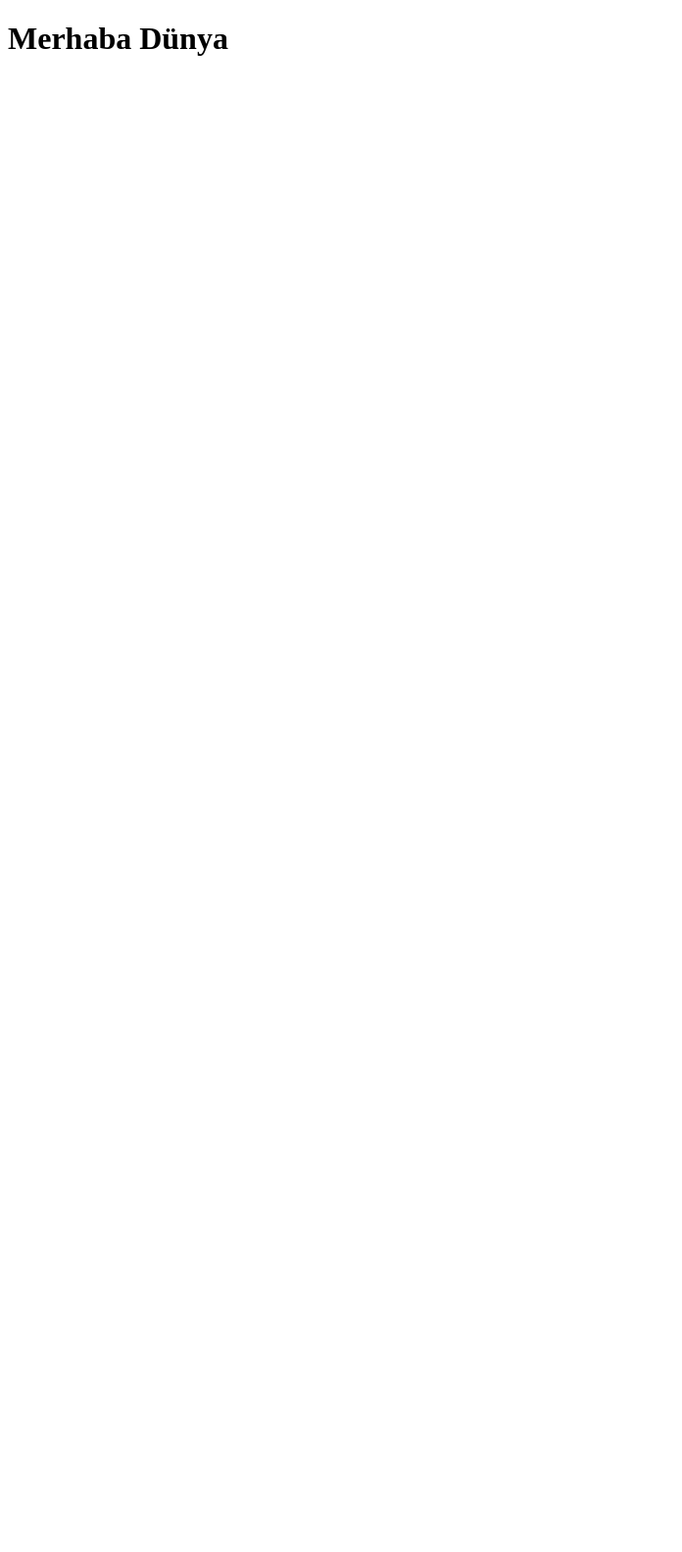
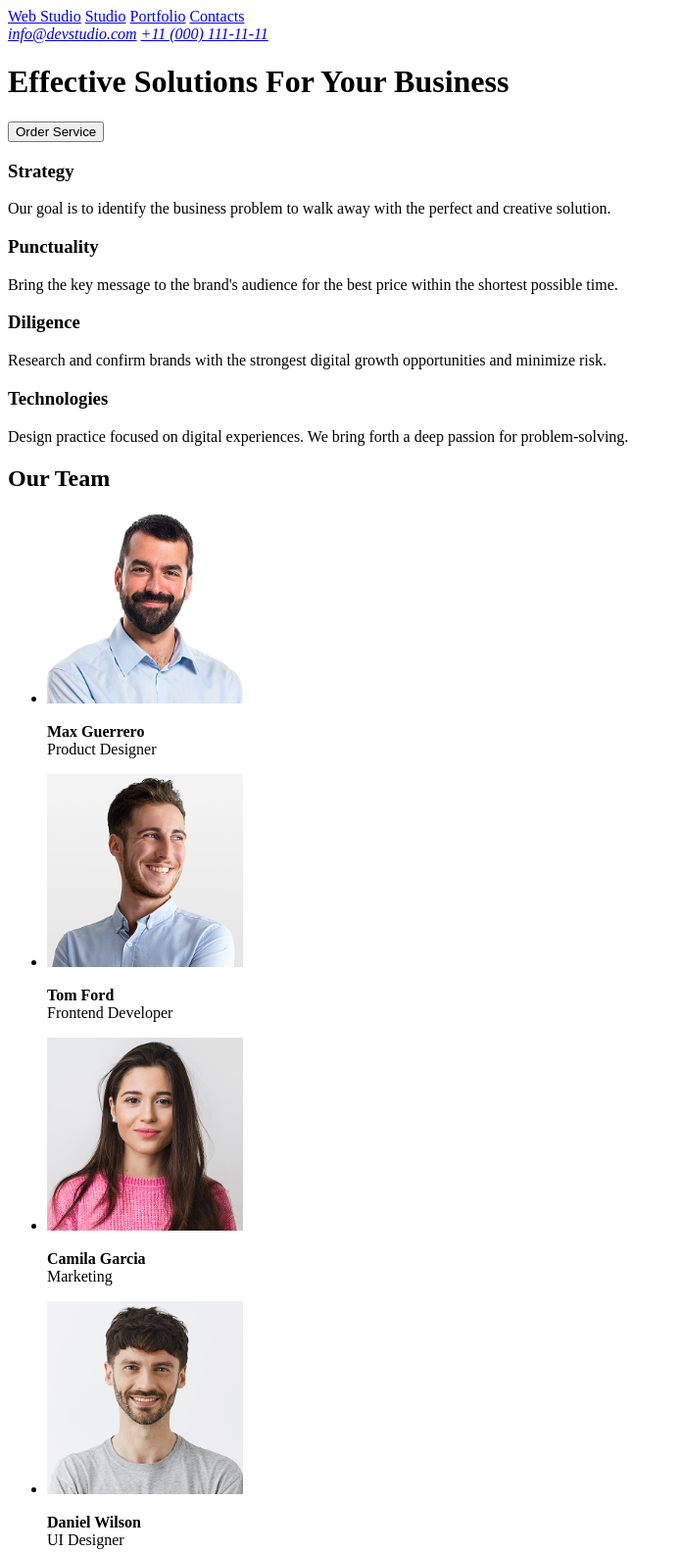
Before and after one commit to onurengn10/goit-markup-hw-01, a plain HTML site: page index.html in a window 1280 px wide. Shown: the top 1584 px of the page at 98% size, without its empty margins (0-696 px from the left). Before the commit the page ends 800 px from the top, so only its background shows below. Drawn offline with Linux system fonts and the light colour scheme.

Commit message:
odev1 gonderim

```diff
--- a/index.html
+++ b/index.html
@@ -3,9 +3,65 @@
 <head>
     <meta charset="UTF-8">
     <meta name="viewport" content="width=device-width, initial-scale=1.0">
-    <title>Document</title>
+    <title>HTML Proje</title>
 </head>
 <body>
-    <h1>Merhaba Dünya</h1>
+    <header>
+        <nav>
+            <a href="#">Web Studio</a>
+            <a href="#">Studio</a>
+            <a href="#">Portfolio</a>
+            <a href="#">Contacts</a>
+        </nav>
+
+        <address>
+            <a href="mailto:info@devstudio.com">info@devstudio.com</a>
+            <a href="tel:+110001111111">+11 (000) 111-11-11</a>
+        </address>
+
+    </header>
+    <main>
+        <h1>Effective Solutions For Your Business</h1>
+        <button type="button">Order Service</button>
+
+        <h3>Strategy</h3>
+        <p>Our goal is to identify the business problem to walk away with the perfect and creative solution. </p>
+
+        <h3>Punctuality</h3>
+        <p>Bring the key message to the brand's audience for the best price within the shortest possible time.</p>
+
+        <h3>Diligence</h3>
+        <p>Research and confirm brands with the strongest digital growth opportunities and minimize risk.</p>
+
+        <h3>Technologies</h3>
+        <p>Design practice focused on digital experiences. We bring forth a deep passion for problem-solving.</p>
+
+        <h2>Our Team</h2>
+
+        <ul>
+            <li><img src="images/img.png" alt="Product Designer" width="200">
+                <p><b>Max Guerrero</b><br>Product Designer</p>
+            </li>
+
+            <li>
+            <img src="images/img (1).png" alt="Frontend Developer" width="200">
+                <p><b>Tom Ford</b><br>Frontend Developer</p>
+            </li>
+
+            <li><img src="images/img (2).png" alt="Marketing" width="200">
+            <p><b>Camila Garcia</b><br>Marketing</p>
+            </li>
+
+            <li>
+            <img src="images/img (3).png" alt="UI Designer" width="200">
+            <p><b>Daniel Wilson</b><br>UI Designer</p>
+            </li>
+        </ul>
+    </main>
+    <footer>
+        <a href="#">WebStudio</a>
+        <p>Increase the flow of customers and <br> sales for your business with digital <br> marketing & growth solutions.</p>
+    </footer>
+
 </body>
 </html>
```
Also changed, not shown: images/img (1).png (added), images/img (2).png (added), images/img (3).png (added), images/img.png (added).
